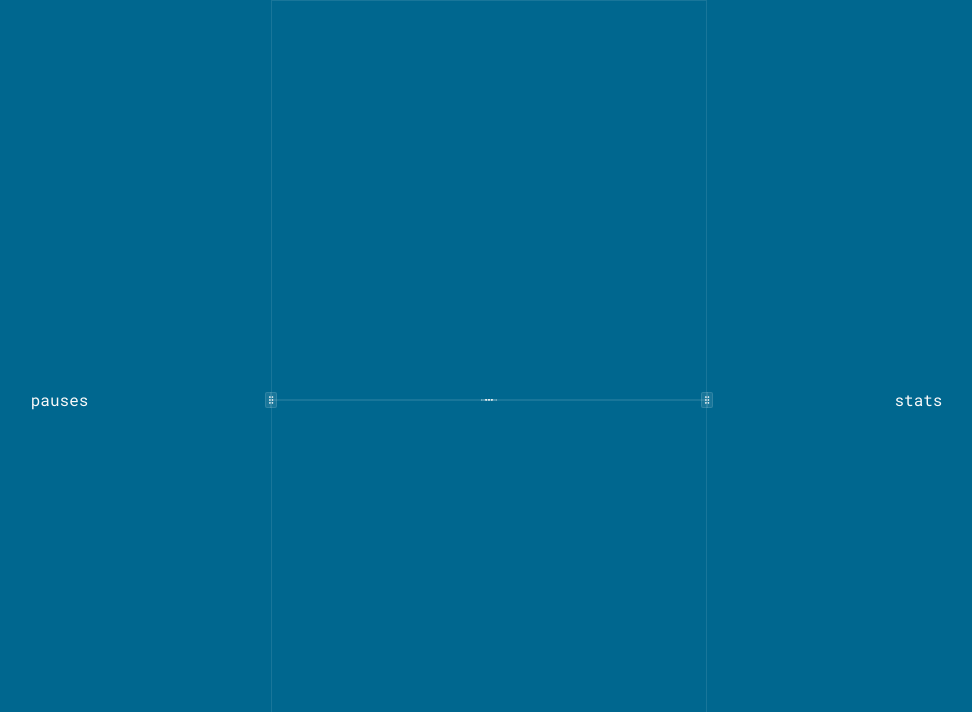
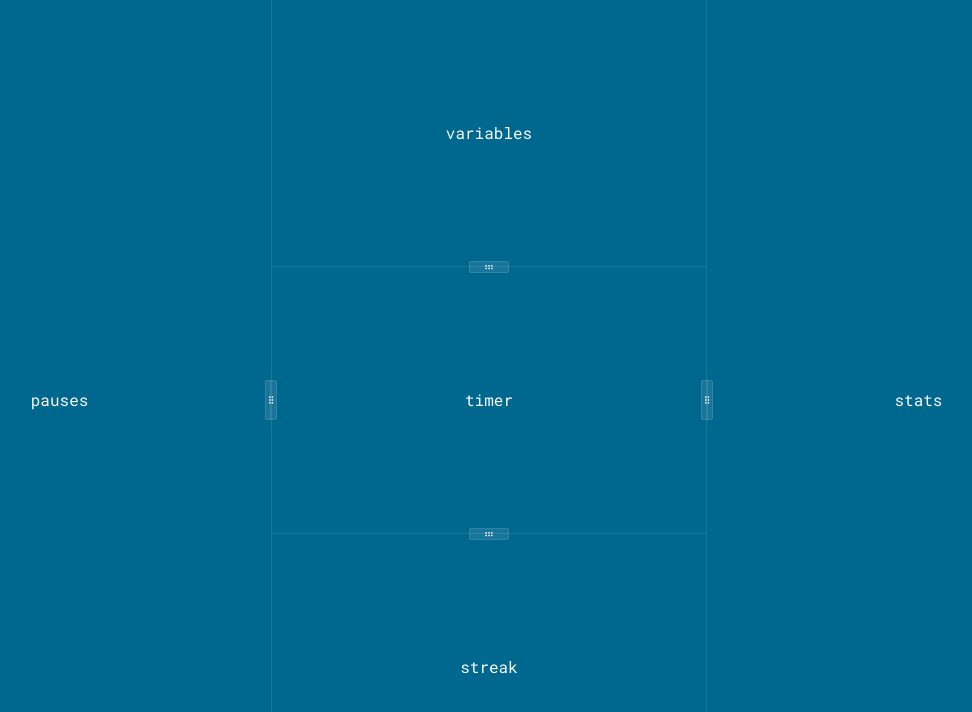
Before and after one commit to TomyAlberdi/Modular-Pomodoro, a React (Vite) app: page / in a window 1280 px wide. Shown: the top 712 px of the page, without its empty margins (151-1123 px from the left). Built offline with nearby package versions, Linux system fonts and the light colour scheme.

Commit message:
Refactor Timer and Streak components; adjust ResizablePanel sizes and improve layout styles

```diff
--- a/src/App.tsx
+++ b/src/App.tsx
@@ -6,7 +6,7 @@ import {
 import Pauses from "@/modules/Pauses";
 import Stats from "@/modules/Stats";
 import Streak from "@/modules/Streak";
-import Timer from "@/modules/timer";
+import Timer from "@/modules/Timer";
 import Variables from "@/modules/Variables";
 
 function App() {
@@ -19,9 +19,9 @@ function App() {
       <ResizableHandle withHandle />
       <ResizablePanel
         defaultSize={34}
-        className="border min-h-screen flex justify-center items-center"
+        className="border-x flex justify-center items-center"
       >
-        <ResizablePanelGroup direction="vertical" className="">
+        <ResizablePanelGroup direction="vertical" className="min-h-screen">
           <Variables />
           <ResizableHandle withHandle />
           <Timer />
--- a/src/components/ui/resizable.tsx
+++ b/src/components/ui/resizable.tsx
@@ -43,7 +43,7 @@ function ResizableHandle({
       {...props}
     >
       {withHandle && (
-        <div className="bg-border z-10 flex h-4 w-3 items-center justify-center rounded-xs border">
+        <div className="bg-border z-10 flex h-10 w-3 items-center justify-center rounded-xs border">
           <GripVerticalIcon className="size-2.5" />
         </div>
       )}
--- a/src/modules/Streak.tsx
+++ b/src/modules/Streak.tsx
@@ -3,7 +3,6 @@ import { ResizablePanel } from "@/components/ui/resizable";
 const Streak = () => {
   return (
     <ResizablePanel
-      defaultSize={25}
       className="flex justify-center items-center"
     >
       streak
--- a/src/modules/Timer.tsx
+++ b/src/modules/Timer.tsx
@@ -4,7 +4,6 @@ import { ResizablePanel } from "@/components/ui/resizable";
 const Timer = () => {
   return (
     <ResizablePanel
-      defaultSize={50}
       className="flex justify-center items-center"
     >
       timer
--- a/src/modules/Variables.tsx
+++ b/src/modules/Variables.tsx
@@ -3,7 +3,6 @@ import { ResizablePanel } from "@/components/ui/resizable";
 const Variables = () => {
   return (
     <ResizablePanel
-      defaultSize={25}
       className="flex justify-center items-center"
     >
       variables
```
